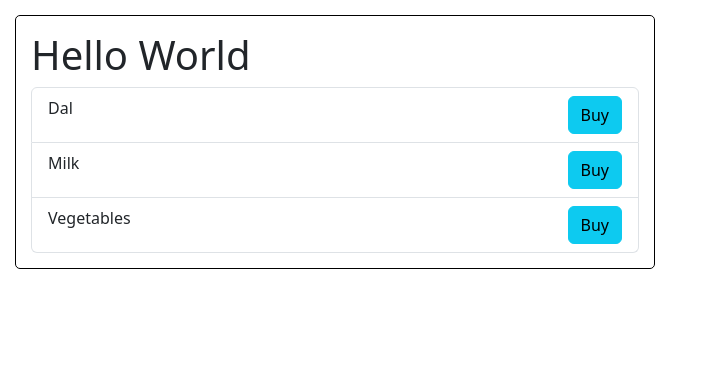
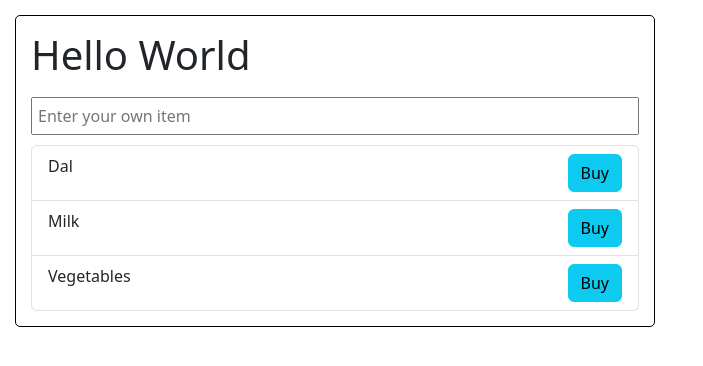
Before and after one commit to anantraghuvanshi/fragments, a React (Vite) app: page / in a window 1280 px wide. Shown: the top 366 px of the page, without its empty margins (0-703 px from the left). Built offline with nearby package versions, Linux system fonts and the light colour scheme.

Commit message:
child to parent communicate

```diff
--- a/src/App.css
+++ b/src/App.css
@@ -10,3 +10,9 @@
 .btn-custom{
   float: right;
 }
+
+.foodInput{
+  width: 100%;
+  padding: 5px;
+  margin: 10px 0px;
+}
--- a/src/App.jsx
+++ b/src/App.jsx
@@ -3,6 +3,7 @@ import FoodItems from "./components/FoodItems";
 import ErrorMessage from "./components/ErrorMessage";
 import Container from "./components/Container";
 import "./App.css";
+import FoodInput from "./components/FoodInput";
 
 function App() {
   let foodItems = ["Dal", "Milk", "Vegetables"];
@@ -11,6 +12,7 @@ function App() {
       <Container>
         <h1>Hello World</h1>
         <ErrorMessage items={foodItems}></ErrorMessage>
+        <FoodInput></FoodInput>
         <FoodItems items={foodItems}></FoodItems>
       </Container>
       {/* <Container>
--- /dev/null
+++ b/src/components/FoodInput.jsx
@@ -0,0 +1,14 @@
+const FoodInput = () => {
+  const handleOnchange = () => {};
+
+  return (
+    <input
+      className="foodInput"
+      type="text"
+      placeholder="Enter your own item"
+      onChange={handleOnchange()}
+    />
+  );
+};
+
+export default FoodInput;
--- a/src/components/FoodItems.jsx
+++ b/src/components/FoodItems.jsx
@@ -4,7 +4,7 @@ const FoodItems = ({ items }) => {
   return (
     <ul className="list-group">
       {items.map((items) => (
-        <Items key={items} foodItem={items}></Items>
+        <Items key={items} foodItem={items} handleBuyButton={() => {}}></Items>
       ))}
     </ul>
   );
--- a/src/components/Items.jsx
+++ b/src/components/Items.jsx
@@ -1,8 +1,4 @@
-const Items = ({ foodItem }) => {
-  const handleBuyButtonClicked = (event) => {
-    console.log(`${foodItem} is bought`);
-  };
-
+const Items = ({ foodItem, handleBuyButton }) => {
   return (
     <li className="list-group-item">
       <span>{foodItem}</span>
```
